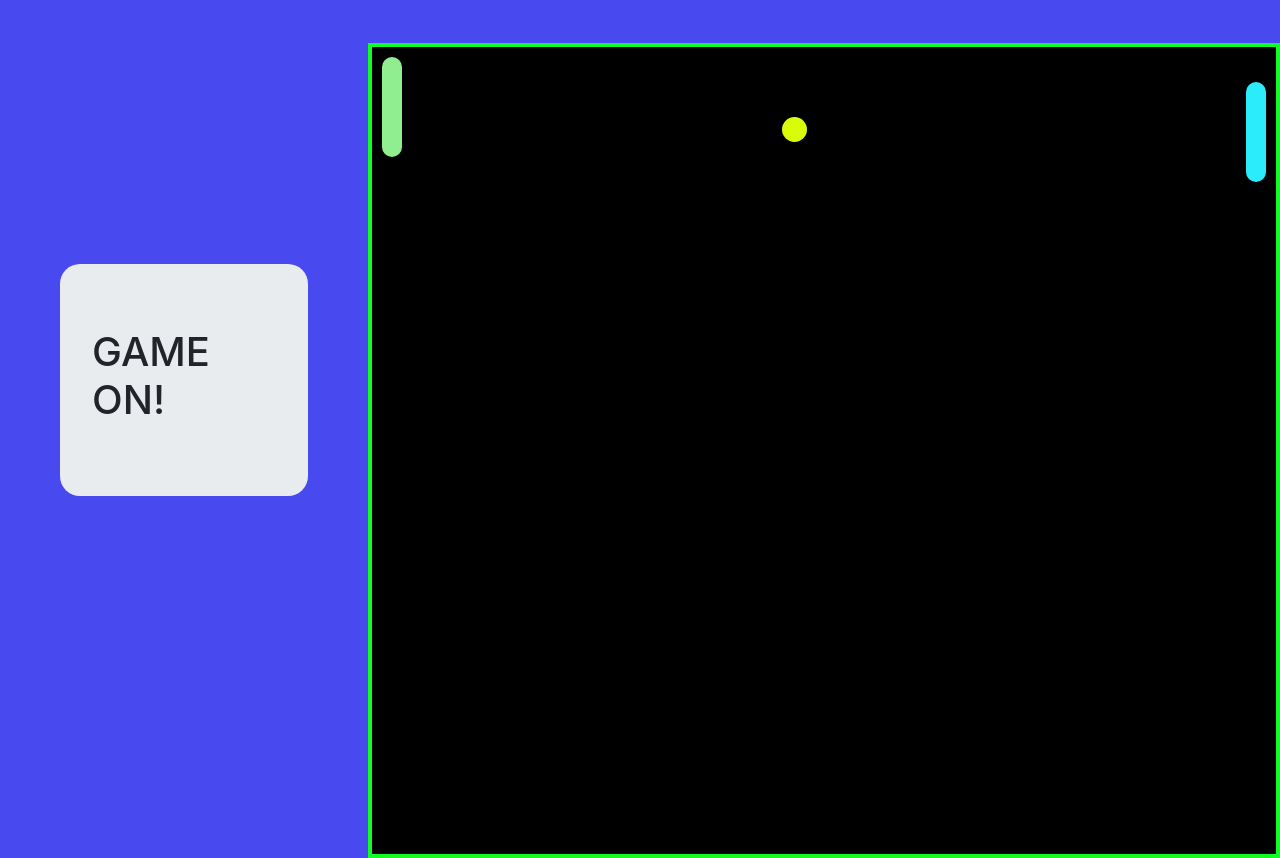
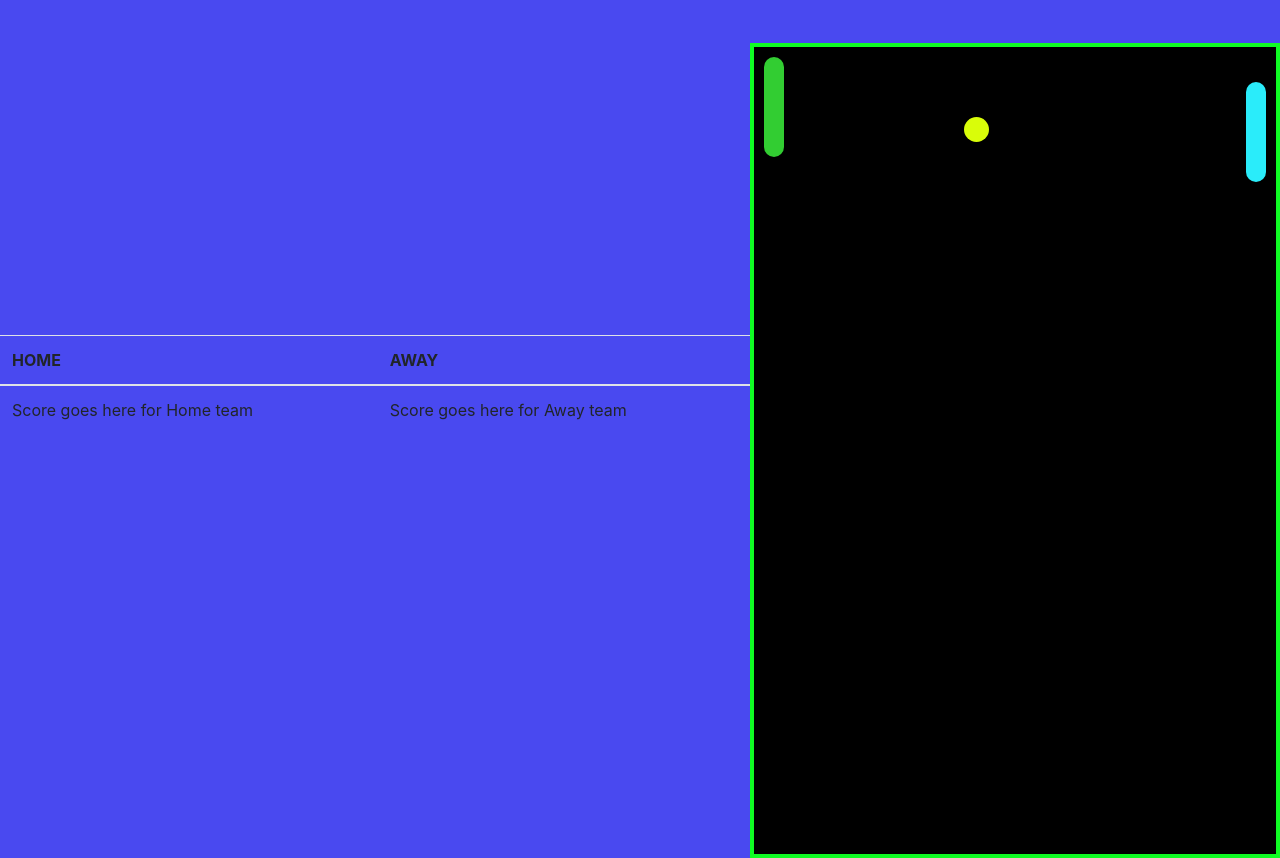
Before and after one commit to Acstebbins7/PONGING, a plain HTML site: page index.html in a window 1280 px wide. Drawn offline with nearby package versions, Linux system fonts and the light colour scheme.

Commit message:
Scoring Table. Needs relocation above or below the game.

```diff
--- a/index.html
+++ b/index.html
@@ -9,8 +9,21 @@
     <link rel="stylesheet" href="styles.css">
 </head>
 <body>
-    <div class="jumbotron">
-        <h1>GAME ON!</h1>
+    <div class="table">
+    <table class="table">
+        <thead>
+            <tr>
+                <th>HOME</th>
+                <th>AWAY</th>
+            </tr>
+        </thead>
+        <tbody>
+            <tr>
+                <td>Score goes here for Home team</td>
+                <td>Score goes here for Away team</td>
+            </tr>
+        </tbody>
+    </table>
 
     </div>
 
--- a/script.js
+++ b/script.js
@@ -1,5 +1,5 @@
 // Size of the game area (in px)
-const GAME_AREA_WIDTH = 1000;
+const GAME_AREA_WIDTH = 900;
 const GAME_AREA_HEIGHT = 800;
 
 // Size of the paddles (in px)
@@ -17,7 +17,7 @@ const computerPaddle = document.querySelector('.computer-paddle');
 const leftPaddle = document.querySelector('.player-paddle');
 computerPaddle.style.borderRadius = '10px'
 leftPaddle.style.borderRadius = '10px'
-leftPaddle.style.backgroundColor = 'lightgreen'
+leftPaddle.style.backgroundColor = 'limegreen'
 
 function handleKeyboardInput (event){
     if (event.key=== 'ArrowDown'){
--- a/styles.css
+++ b/styles.css
@@ -7,17 +7,12 @@ body {
   height: 100vh;
 }
 
-.jumbotron {
-  display: inline;
-  justify-content: center;
-  align-items: center;
-  font-weight: bolder;
-  border-radius: 20px;
-  margin: 60px 60px 100px;
+.h1 {
+  font-size: 60px;
 }
 
 .game-area {
-  width: 1000px;
+  width: 900px;
   height: 815px;
   margin-top: 100px;
   background-color: black;
```
